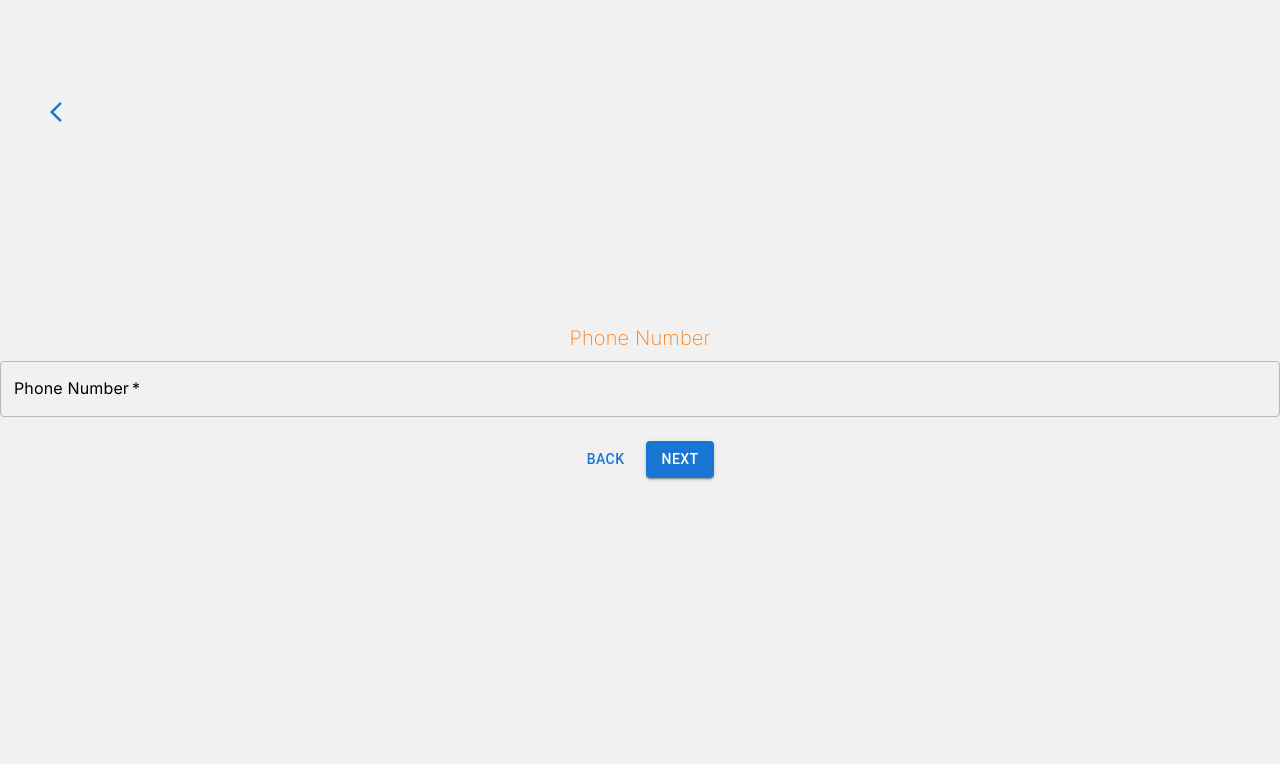
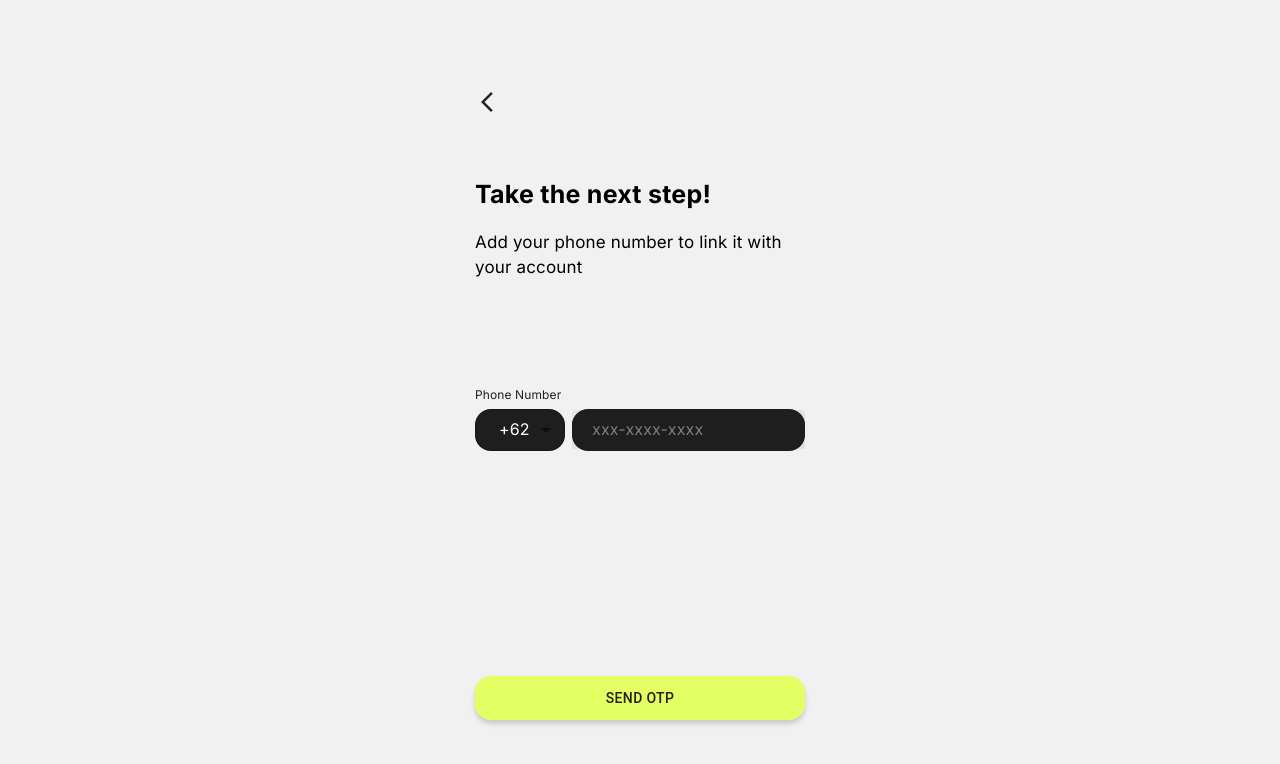
Before and after one commit to DutchPay-Bill/DutchPay-client, a React (Vite) app: page /register in a window 1280 px wide. Both pictures are taken after a click on the button "NEXT". Shown: the top 764 px of the page. Built offline with nearby package versions, Linux system fonts and the light colour scheme.

Commit message:
feat: register forms and styling

```diff
--- a/src/containers/RegisterForm/OTPForm/index.tsx
+++ b/src/containers/RegisterForm/OTPForm/index.tsx
@@ -1,18 +1,33 @@
-import { Typography, TextField } from "@mui/material";
+import { Box, TextField, Typography } from "@mui/material";
+import styles from "../RegisterForm.module.scss";
 
 export default function OTPForm() {
   return (
     <>
-      <Typography variant="h6" gutterBottom>
-        OTP Code
-      </Typography>
-      <TextField
-        required
-        id="otpCode"
-        label="OTP Code"
-        fullWidth
-        variant="outlined"
-      />
+      <Box className={styles.otpSection}>
+        <Typography className={styles.headingBig}>OTP Code Sent!</Typography>
+        <Typography className={styles.headingSmall}>
+          Please input the OTP code we've sent to verify your phone number
+        </Typography>
+        <Typography className={styles.inputLabel}>OTP Code</Typography>
+        <TextField
+          className={styles.otpInput}
+          required
+          id="otpCode"
+          name="otpCode"
+          variant="filled"
+          InputProps={{
+            classes: {
+              input: styles.otpInput2,
+            },
+            disableUnderline: true,
+          }}
+          InputLabelProps={{
+            shrink: true,
+            className: styles.inputLabel2,
+          }}
+        />
+      </Box>
     </>
   );
 }
--- a/src/containers/RegisterForm/PhoneNumberForm/index.tsx
+++ b/src/containers/RegisterForm/PhoneNumberForm/index.tsx
@@ -1,19 +1,59 @@
-import { Typography, TextField } from "@mui/material";
+import {
+  Box,
+  // Input,
+  MenuItem,
+  Select,
+  TextField,
+  Typography,
+} from "@mui/material";
+import styles from "../RegisterForm.module.scss";
 
 export default function PhoneNumberForm() {
+  const dummyCodes = [
+    { value: "+62" },
+    { value: "+1" },
+    { value: "+44" },
+    { value: "+81" },
+  ];
+
   return (
     <>
-      <Typography variant="h6" gutterBottom>
-        Phone Number
-      </Typography>
-      <TextField
-        required
-        id="phoneNumber"
-        label="Phone Number"
-        fullWidth
-        autoComplete="tel"
-        variant="outlined"
-      />
+      <Box className={styles.phoneNumberSection}>
+        <Typography className={styles.headingBig}>
+          Take the next step!
+        </Typography>
+        <Typography className={styles.headingSmall}>
+          Add your phone number to link it with your account
+        </Typography>
+        <Typography className={styles.inputLabel}>Phone Number</Typography>
+        <Box className={styles.inputContainer}>
+          <Select defaultValue={"+62"} className={styles.phoneNumberSelect}>
+            {dummyCodes.map((country) => (
+              <MenuItem key={country.value} value={country.value}>
+                {country.value}
+              </MenuItem>
+            ))}
+          </Select>
+          <TextField
+            className={styles.phoneInput}
+            required
+            id="phoneNumber"
+            name="phoneNumber"
+            placeholder="xxx-xxxx-xxxx"
+            variant="filled"
+            InputProps={{
+              classes: {
+                input: styles.phoneInput2,
+              },
+              disableUnderline: true,
+            }}
+            InputLabelProps={{
+              shrink: true,
+              className: styles.inputLabel2,
+            }}
+          />
+        </Box>
+      </Box>
     </>
   );
 }
--- a/src/containers/RegisterForm/RegisterForm.module.scss
+++ b/src/containers/RegisterForm/RegisterForm.module.scss
@@ -2,8 +2,27 @@ $textColor : #131313ee;
 $buttonColor : #1E1E1E;
 $backgroundColor : #f1f1f1;
 $white : #fff;
+$yellow : #E4FF63;
 
-.loginMenu {
+.toolbar {
+  position: fixed;
+  top: 10vh;
+  width: 100%;
+  max-width: 330px;
+}
+
+.arrowContainer {
+  padding: 0px !important;
+  :hover {
+  background-color: $backgroundColor;}
+}
+
+.backIcon {
+  color: $textColor;
+  padding-top: 10px;
+}
+
+.registerMenu {
   display: flex;
   flex-direction: column;
   align-items: center;
@@ -15,7 +34,7 @@ $white : #fff;
     display: flex;
     flex-direction: column;
     align-items: center;
-    margin-top: 10px;
+    margin-top: 1rem;
     height: 60vh;
     max-width: 330px;
     width: 100%;
@@ -35,13 +54,13 @@ $white : #fff;
     }
 
     .headingBig {
-        font-size: 30px;
+        font-size: 25px;
         align-self: flex-start;
         font-weight: bold;
     }
 
     .headingBig:nth-child(odd) {
-        font-size: 30px;
+        font-size: 25px;
         align-self: flex-start;
         font-weight: bold;
         margin-bottom: 16px;
@@ -84,10 +103,57 @@ $white : #fff;
 
   .phoneNumberSection {
     display: flex;
+    flex-direction: column;
     align-items: center;
-    margin-top: 50px;
+    margin-top: 2rem;
+    height: 60vh;
     max-width: 330px;
     width: 100%;
+
+    .headingBig {
+        font-size: 25px;
+        align-self: flex-start;
+        font-weight: bold;
+        margin-bottom: 1rem;
+    }
+
+    .headingSmall {
+        font-size: 17px;
+        align-self: flex-start;
+        font-weight: 400;
+        margin-bottom: 10vh;
+    }
+
+    .inputLabel {
+        align-self: flex-start;
+        font-size: 12px;
+        font-weight: 400;
+        color: $textColor;
+        margin-top: 25px;
+        margin-bottom: 5px;
+    }
+
+    .inputContainer {
+        display: flex;
+    }
+
+    .inputLabel2 {
+        padding: 0;
+    }
+
+    .phoneInput {
+        width: 100%;
+        max-width: 400px;
+        background-color: $buttonColor;
+        border-radius: 16px;
+        padding-top: 1px;
+      }
+    .phoneInput2 {
+        border-radius: 16px;
+        padding: 8px 20px;
+        background-color: $buttonColor;
+        color: $white;
+      }
 
     .phoneNumberSelect {
       background-color: $buttonColor;
@@ -110,4 +176,82 @@ $white : #fff;
       color: $white;
     }
     }
+
+  .otpSection {
+    display: flex;
+    flex-direction: column;
+    align-items: center;
+    margin-top: 2rem;
+    height: 60vh;
+    max-width: 330px;
+    width: 100%;
+
+    .headingBig {
+      font-size: 25px;
+      align-self: flex-start;
+      font-weight: bold;
+      margin-bottom: 1rem;
+  }
+
+    .headingSmall {
+        font-size: 17px;
+        align-self: flex-start;
+        font-weight: 400;
+        margin-bottom: 10vh;
+    }
+
+    .inputLabel {
+        align-self: flex-start;
+        font-size: 12px;
+        font-weight: 400;
+        color: $textColor;
+        margin-top: 25px;
+        margin-bottom: 5px;
+    }
+
+    .inputLabel2 {
+        padding: 0;
+    }
+
+    .otpInput {
+      width: 100%;
+      max-width: 400px;
+      // border-radius: 8px;
+      background-color: $white;
+    }
+
+    .otpInput2 {
+      border-radius: 8px;
+      padding: 8px 20px;
+      background-color: $white;
+      color: $textColor;
+    }
+  }
+
+  .buttonContainer {
+    position: fixed;
+    bottom: 10vh;
+    display: flex;
+    justify-content: center;
+    width: 100%;
+    max-width: 330px;
+
+    .nextButton {
+      padding: 10px;
+      width: 100%;
+      border-radius: 16px;
+      box-shadow: 0 4px 5px rgba(0, 0, 0, 0.158);
+      color: $textColor;
+      background-color: $yellow;
+    }
+
+    .verifyButton {
+      padding: 10px;
+      width: 100%;
+      border-radius: 16px;
+      box-shadow: 0 4px 5px rgba(0, 0, 0, 0.158);
+      color: $white;
+      background-color: $textColor;
+    }
+  }
 }
--- a/src/containers/RegisterForm/index.tsx
+++ b/src/containers/RegisterForm/index.tsx
@@ -1,5 +1,6 @@
 import * as React from "react";
-import { Box, Toolbar, Button, Typography } from "@mui/material";
+import { Link as RouterLink } from "react-router-dom";
+import { Box, Button, IconButton, Typography } from "@mui/material";
 import ArrowBackIosNewIcon from "@mui/icons-material/ArrowBackIosNew";
 import PersonalInfoForm from "./PersonalInfoForm";
 import PhoneNumberForm from "./PhoneNumberForm";
@@ -34,12 +35,25 @@ export default function RegisterForm() {
 
   return (
     <React.Fragment>
-      <Toolbar sx={{ pt: 10, position: "fixed" }}>
-        <Button>
-          <ArrowBackIosNewIcon />
-        </Button>
-      </Toolbar>
-      <Box className={styles.loginMenu}>
+      <Box className={styles.registerMenu}>
+        <Box className={styles.toolbar}>
+          {activeStep === 0 && (
+            <RouterLink to="/login">
+              <ArrowBackIosNewIcon className={styles.backIcon} />
+            </RouterLink>
+          )}
+          {activeStep !== 0 && (
+            <IconButton
+              onClick={handleBack}
+              className={styles.arrowContainer}
+              disableTouchRipple
+              disableFocusRipple
+              disableRipple
+            >
+              <ArrowBackIosNewIcon className={styles.backIcon} />
+            </IconButton>
+          )}
+        </Box>
         {activeStep === steps.length ? (
           <React.Fragment>
             {/* ini belum di set marginnya*/}
@@ -56,19 +70,25 @@ export default function RegisterForm() {
         ) : (
           <React.Fragment>
             {getStepContent(activeStep)}
-            <Box sx={{ display: "flex", justifyContent: "flex-end" }}>
-              {activeStep !== 0 && (
-                <Button onClick={handleBack} sx={{ mt: 3, ml: 1 }}>
-                  Back
+            <Box className={styles.buttonContainer}>
+              {activeStep !== 2 && (
+                <Button
+                  className={styles.nextButton}
+                  variant="contained"
+                  onClick={handleNext}
+                >
+                  {activeStep === 0 ? "Next" : "Send OTP"}
                 </Button>
               )}
-              <Button
-                variant="contained"
-                onClick={handleNext}
-                sx={{ mt: 3, ml: 1 }}
-              >
-                {activeStep === steps.length - 1 ? "Place order" : "Next"}
-              </Button>
+              {activeStep === 2 && (
+                <Button
+                  className={styles.verifyButton}
+                  variant="contained"
+                  onClick={handleNext}
+                >
+                  Verify OTP
+                </Button>
+              )}
             </Box>
           </React.Fragment>
         )}
```
